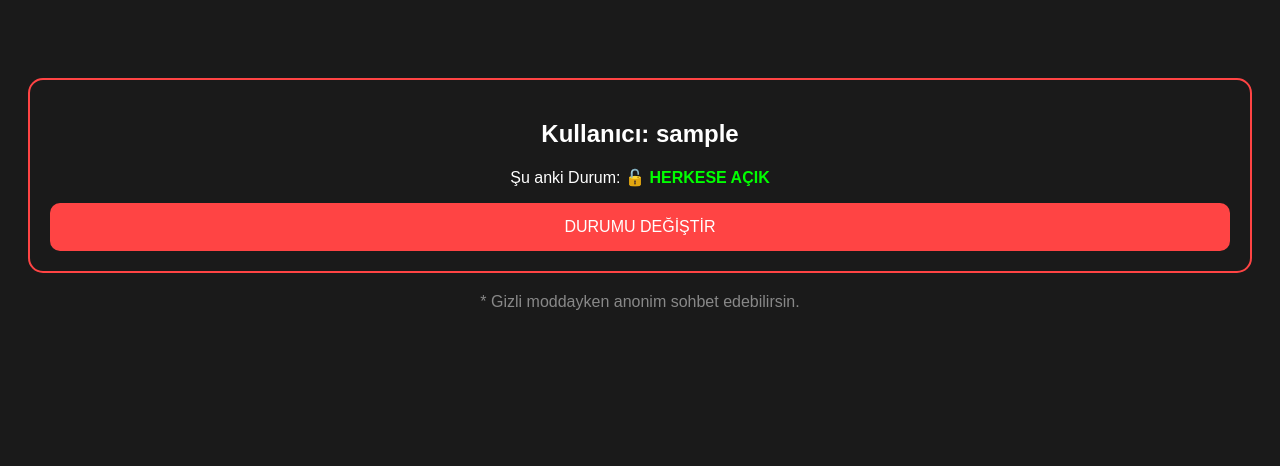
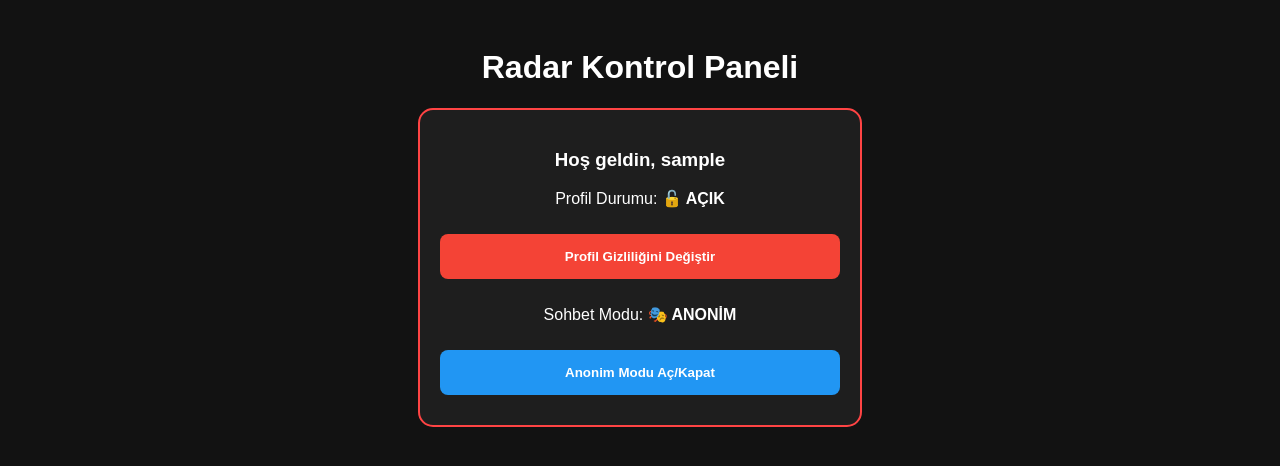
Before and after one commit to abdurrahmanslan-beep/Radarpro, a Flask app: page / in a window 1280 px wide. Shown: the top 466 px of the page. Run offline with Flask 3, Linux system fonts and the light colour scheme; a user stored in the database is signed in; tables that the repository leaves empty hold one stand-in row (values such as "Sample post").

Commit message:
gizlilik ve anonim mod ozellikleri eklendi

```diff
--- a/app.py
+++ b/app.py
@@ -1,45 +1,50 @@
 from flask import Flask, render_template, request, redirect, url_for, session
 from flask_sqlalchemy import SQLAlchemy
 from sqlalchemy import text
+import os
 
 app = Flask(__name__)
-app.config['SECRET_KEY'] = 'tatvan2026'
+app.config['SECRET_KEY'] = 'tatvan_radar_2026'
 app.config['SQLALCHEMY_DATABASE_URI'] = 'sqlite:///database.db'
 db = SQLAlchemy(app)
 
 class User(db.Model):
     id = db.Column(db.Integer, primary_key=True)
     username = db.Column(db.String(80), unique=True)
-    password = db.Column(db.String(120))
-    is_private = db.Column(db.Boolean, default=False)
+    is_private = db.Column(db.Boolean, default=False) # Profil Gizleme
+    is_anonymous = db.Column(db.Boolean, default=False) # Anonim Mod
 
 with app.app_context():
     db.create_all()
-    try:
-        db.session.execute(text("ALTER TABLE user ADD COLUMN is_private BOOLEAN DEFAULT 0"))
-        db.session.commit()
-    except:
-        db.session.rollback()
+    # Veritabanını eksik sütunlara karşı tamir eder
+    for column in ['is_private', 'is_anonymous']:
+        try:
+            db.session.execute(text(f"ALTER TABLE user ADD COLUMN {column} BOOLEAN DEFAULT 0"))
+            db.session.commit()
+        except:
+            db.session.rollback()
 
 @app.route('/')
 def ana_sayfa():
-    # Kim giriş yapmışsa onun profilini, kimse yoksa ilk kullanıcıyı göster (test için)
-    user_id = session.get('user_id')
-    user = User.query.get(user_id) if user_id else User.query.first()
+    if 'user_id' in session:
+        user = User.query.get(session['user_id'])
+        return render_template('index.html', user=user)
+    return '<h1>Tatvan Radar</h1><p>Lütfen giriş yapın.</p><a href="/login">Giriş Yap</a>'
 
-    if user:
-        return render_template('index.html', user=user)
-    return "<h1>Tatvan Radar</h1><p>Kullanıcı bulunamadı, lütfen kayıt olun.</p>"
-
-@app.route('/gizlilik-degistir', methods=['POST'])
-def gizlilik_degistir():
-    user_id = session.get('user_id')
-    user = User.query.get(user_id) if user_id else User.query.first()
-
-    if user:
-        user.is_private = not user.is_private
+# Profil Gizleme ve Anonim Modu Tetikleyen Fonksiyon
+@app.route('/ayarlari-guncelle', methods=['POST'])
+def ayarlari_guncelle():
+    if 'user_id' in session:
+        user = User.query.get(session['user_id'])
+        # Formdan gelen veriye göre modları değiştiriyoruz
+        mod = request.form.get('mod')
+        if mod == 'gizlilik':
+            user.is_private = not user.is_private
+        elif mod == 'anonim':
+            user.is_anonymous = not user.is_anonymous
         db.session.commit()
     return redirect(url_for('ana_sayfa'))
 
 if __name__ == '__main__':
-    app.run(debug=True)
+    port = int(os.environ.get("PORT", 5000))
+    app.run(host='0.0.0.0', port=port)
--- a/templates/index.html
+++ b/templates/index.html
@@ -1,29 +1,33 @@
 <!DOCTYPE html>
-<html>
+<html lang="tr">
 <head>
     <meta charset="UTF-8">
     <meta name="viewport" content="width=device-width, initial-scale=1.0">
-    <title>Profil Ayarları</title>
+    <title>Tatvan Radar - Kontrol</title>
+    <style>
+        body { background: #121212; color: white; font-family: sans-serif; text-align: center; padding: 20px; }
+        .card { border: 2px solid #ff4444; border-radius: 15px; padding: 20px; margin: 10px auto; max-width: 400px; background: #1e1e1e; }
+        button { width: 100%; padding: 15px; margin: 10px 0; border: none; border-radius: 8px; font-weight: bold; cursor: pointer; }
+        .btn-private { background: #f44336; color: white; }
+        .btn-anon { background: #2196F3; color: white; }
+    </style>
 </head>
-<body style="text-align: center; font-family: Arial; background: #1a1a1a; color: white; padding-top: 50px;">
+<body>
+    <h1>Radar Kontrol Paneli</h1>
+    <div class="card">
+        <h3>Hoş geldin, {{ user.username }}</h3>
 
-    <div style="border: 2px solid #ff4444; margin: 20px; padding: 20px; border-radius: 15px;">
-        <h2>Kullanıcı: {{ user.username }}</h2>
+        <p>Profil Durumu: <strong>{% if user.is_private %} 🔒 GİZLİ {% else %} 🔓 AÇIK {% endif %}</strong></p>
+        <form action="/ayarlari-guncelle" method="POST">
+            <input type="hidden" name="mod" value="gizlilik">
+            <button type="submit" class="btn-private">Profil Gizliliğini Değiştir</button>
+        </form>
 
-        <p>Şu anki Durum:
-            <span style="font-weight: bold; color: {% if user.is_private %}#ff4444{% else %}#00ff00{% endif %};">
-                {% if user.is_private %} 🔒 PROFİL GİZLİ (Anonim Mod) {% else %} 🔓 HERKESE AÇIK {% endif %}
-            </span>
-        </p>
-
-        <form action="/gizlilik-degistir" method="POST">
-            <button type="submit" style="background: #ff4444; color: white; padding: 15px; border: none; border-radius: 10px; font-size: 16px; width: 100%;">
-                DURUMU DEĞİŞTİR
-            </button>
+        <p>Sohbet Modu: <strong>{% if user.is_anonymous %} 🎭 ANONİM {% else %} 👤 KİMLİK AÇIK {% endif %}</strong></p>
+        <form action="/ayarlari-guncelle" method="POST">
+            <input type="hidden" name="mod" value="anonim">
+            <button type="submit" class="btn-anon">Anonim Modu Aç/Kapat</button>
         </form>
     </div>
-
-    <p style="color: #888;">* Gizli moddayken anonim sohbet edebilirsin.</p>
-
 </body>
 </html>
```
